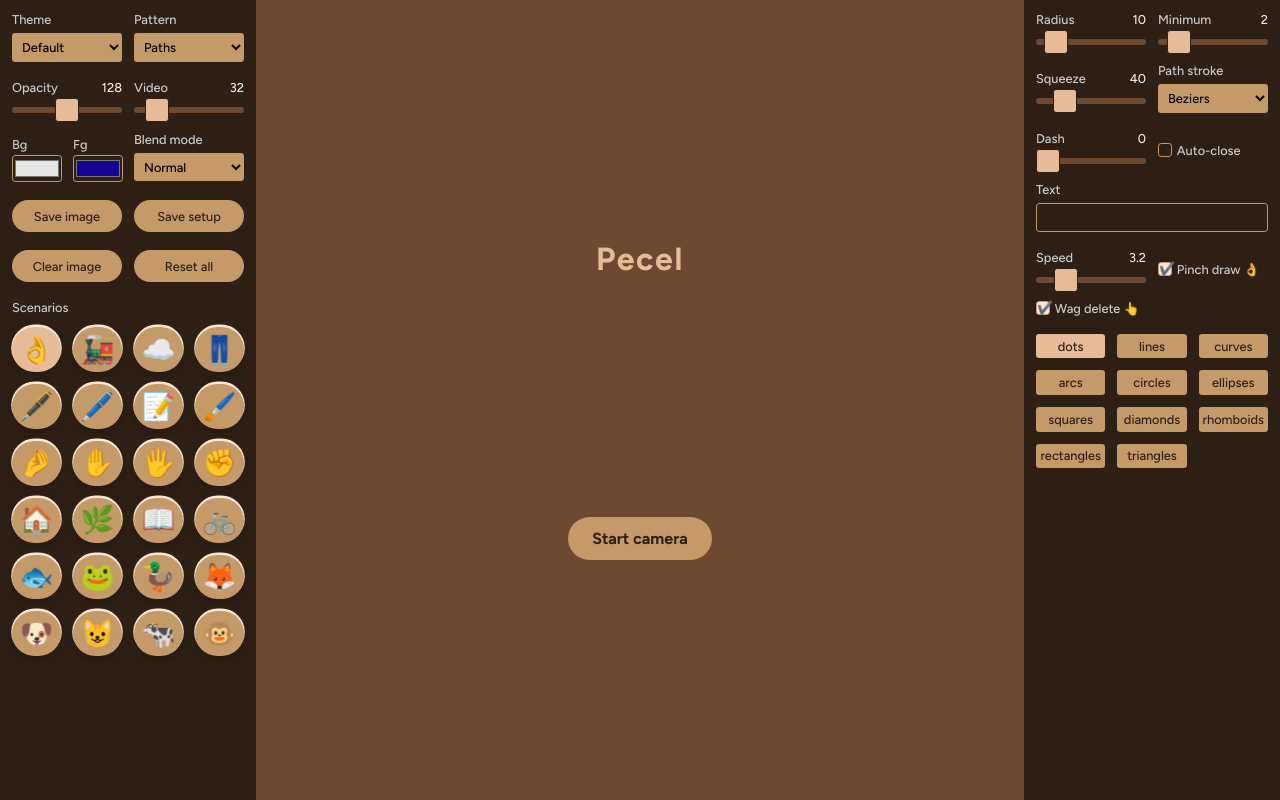
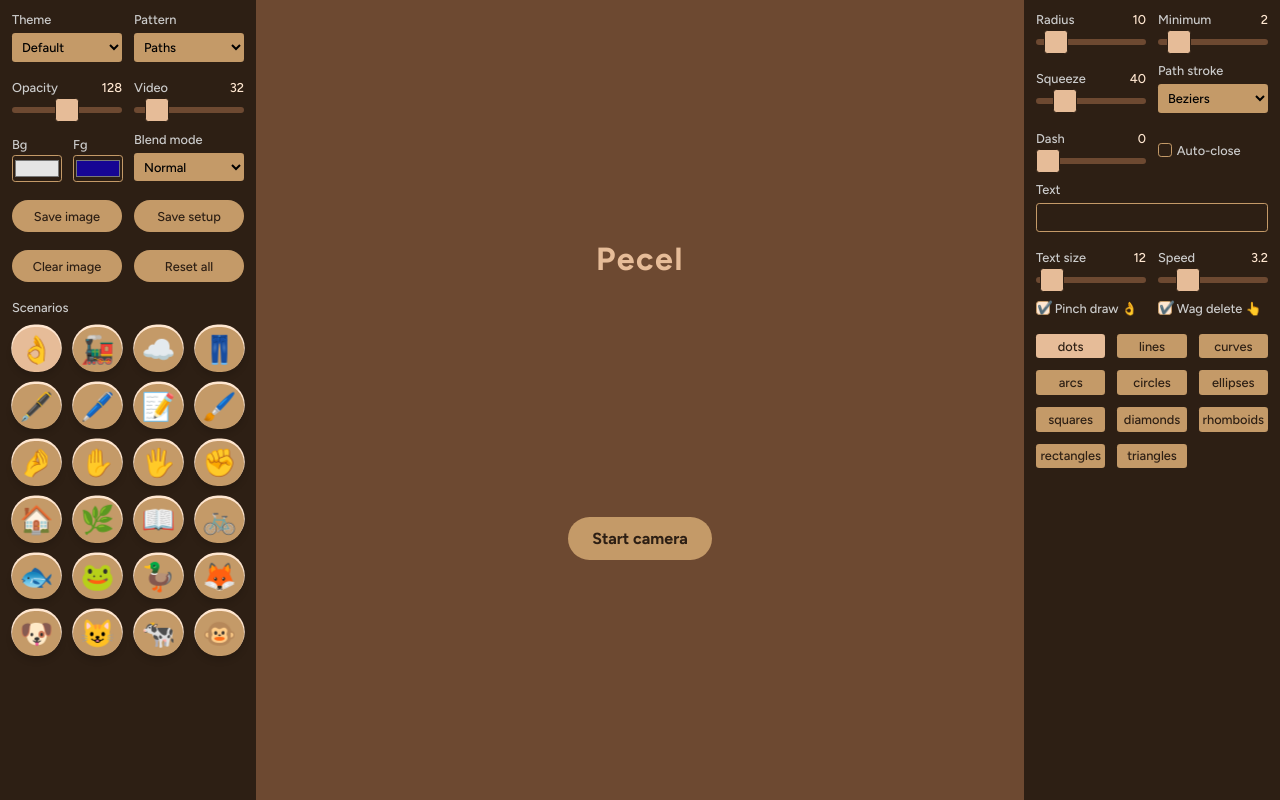
Before and after one commit to cincplug/machevuoi, a Next.js app: page / in a window 1280 px wide. Built offline with nearby package versions, Linux system fonts and the light colour scheme; a web font is replaced by a local one.

Commit message:
Stop misusing radius for font size

```diff
--- a/app/components/Scribble.js
+++ b/app/components/Scribble.js
@@ -12,6 +12,7 @@ const Scribble = ({ scribble, scribbleNewArea, setup }) => {
     pathStroke,
     speed,
     text,
+    fontSize,
     radius,
     minimum,
     dash
@@ -23,7 +24,6 @@ const Scribble = ({ scribble, scribbleNewArea, setup }) => {
         scribble={scribble}
         scribbleNewArea={scribbleNewArea}
         setup={setup}
-        radius={radius}
       />
     );
   }
@@ -33,7 +33,6 @@ const Scribble = ({ scribble, scribbleNewArea, setup }) => {
         scribble={scribble}
         scribbleNewArea={scribbleNewArea}
         setup={setup}
-        radius={radius}
       />
     );
   }
@@ -84,7 +83,7 @@ const Scribble = ({ scribble, scribbleNewArea, setup }) => {
             {text && (
               <text
                 fill={processColor(color, opacity)}
-                fontSize={radius * 10}
+                fontSize={fontSize}
                 dominantBaseline="text-after-edge"
               >
                 <textPath href={`#text-path-${scribbleAreaIndex}`}>
--- a/app/components/patterns/Hose.js
+++ b/app/components/patterns/Hose.js
@@ -1,8 +1,8 @@
 import React from "react";
 import { processColor } from "../../utils";
 
-const Hose = ({ scribble, scribbleNewArea, setup, radius }) => {
-  const { text, color, opacity, speed } = setup;
+const Hose = ({ scribble, scribbleNewArea, setup }) => {
+  const { radius, text, color, opacity, speed, fontSize } = setup;
 
   const textArray = Array.from(text);
   const area = [...scribble, scribbleNewArea].flat();
@@ -29,7 +29,7 @@ const Hose = ({ scribble, scribbleNewArea, setup, radius }) => {
         x={point.x}
         y={point.y}
         style={style}
-        fontSize={radius + index}
+        fontSize={fontSize + index}
       >
         {letter}
       </text>
--- a/app/components/patterns/Kite.js
+++ b/app/components/patterns/Kite.js
@@ -1,8 +1,8 @@
 import React from "react";
 import { processColor } from "../../utils";
 
-const Kite = ({ scribble, scribbleNewArea, setup, radius }) => {
-  const { text, color, opacity, speed } = setup;
+const Kite = ({ scribble, scribbleNewArea, setup }) => {
+  const { radius, text, color, opacity, speed, fontSize, dash } = setup;
 
   const textArray = Array.from(text);
   const area = [...scribble, scribbleNewArea].flat();
@@ -12,12 +12,19 @@ const Kite = ({ scribble, scribbleNewArea, setup, radius }) => {
         .map((point, index) => {
           return `${index === 0 ? "M" : "L"} ${point.x} ${point.y}`;
         })
-        .join(" ") + " Z"
+        .join(" ")
     : null;
 
   return (
     <svg>
-      <path id="text-path" d={pathData} fill="none" />
+      <path
+        id="text-path"
+        d={pathData}
+        fill="none"
+        stroke={processColor(color, opacity)}
+        strokeWidth={radius}
+        strokeDasharray={dash}
+      />
       {textArray.map((letter, index) => {
         const style = {
           animation: `move-to ${textArray.length / speed}s linear infinite`
@@ -27,7 +34,7 @@ const Kite = ({ scribble, scribbleNewArea, setup, radius }) => {
           <text
             fill={processColor(color, opacity)}
             key={`sent-${index}`}
-            fontSize={radius + textArray.length - index}
+            fontSize={fontSize + textArray.length - index}
             style={style}
           >
             <textPath href="#text-path" startOffset={`${endOffset}%`}>
--- a/app/data/controls.json
+++ b/app/data/controls.json
@@ -154,7 +154,7 @@
     "title": "Auto-close",
     "description": "Whether to automatically close the path",
     "isHandRelated": true,
-    "parentPattern": "paths",
+    "parentPattern": ["paths", "hose", "kite"],
     "value": false,
     "type": "checkbox"
   },
@@ -166,6 +166,18 @@
     "parentPattern": ["paths", "hose", "kite"],
     "value": "",
     "type": "text"
+  },
+  {
+    "id": "fontSize",
+    "title": "Text size",
+    "description": "Font size of text along paths in SVG",
+    "value": 12,
+    "isHandRelated": true,
+    "parentPattern": ["paths", "hose", "kite"],
+    "type": "range",
+    "min": 8,
+    "max": 100,
+    "step": 0.5
   },
   {
     "id": "speed",
--- a/app/data/scenarios.json
+++ b/app/data/scenarios.json
@@ -33,7 +33,8 @@
     "pattern": "paths",
     "pathStroke": "lines",
     "isScratchCanvas": false,
-    "text": "🚂🚃🚃🚋🚃🚋🚃🚌🚎🚜🚲🏇🚤🛶🚁🚌🚐🚜🐪🦒🦘🐕🐏🐓🦤🦜🦢🦆🪿"
+    "text": "🚂🚃🚃🚋🚃🚋🚃🚌🚎🚜🚲🏇🚤🛶🚁🚌🚐🚜🐪🦒🦘🐕🐏🐓🦤🦜🦢🦆🪿",
+    "fontSize": 30
   },
   "pinch-paint-svg-cloud": {
     "description": "Draw clouds with your pinched fingers",
```
